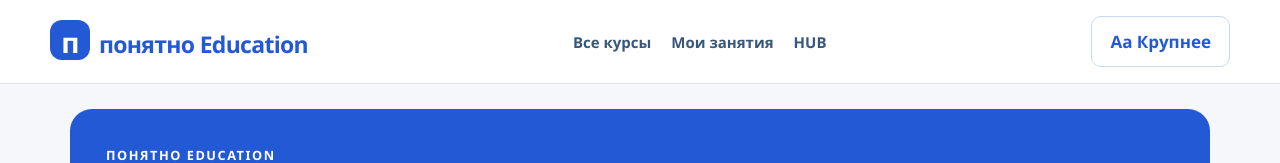
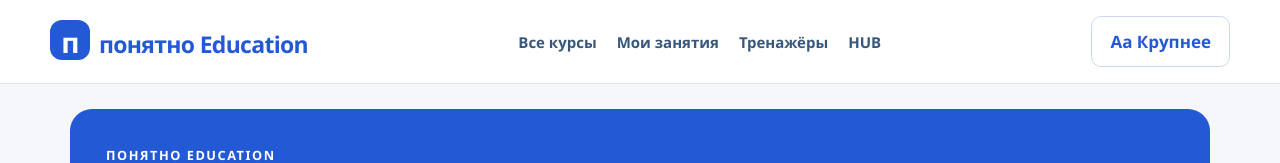
Before and after one commit to nyaganmaksimov-sys/ponyatno-course, a plain HTML site: page education/index.html in a window 1280 px wide. Shown: the top 163 px of the page. Drawn offline with Linux system fonts and the light colour scheme.

Commit message:
Integrate practice simulator library and update education navigation

```diff
--- a/education/index.html
+++ b/education/index.html
@@ -1 +1 @@
-<!doctype html><html lang="ru"><head><meta charset="utf-8"><meta name="viewport" content="width=device-width,initial-scale=1"><title>Понятно Education — обучение для всей семьи</title><link rel="stylesheet" href="style.css?v=2"><script defer src="catalog.js?v=2"></script><script defer src="app.js?v=2"></script></head><body><header><a class="brand" href="#home"><span>п</span>понятно Education</a><nav><a href="#home">Все курсы</a><a href="#progress">Мои занятия</a><a href="../hub/#education">HUB</a></nav><button id="font" aria-pressed="false">Аа Крупнее</button></header><main id="main" tabindex="-1"></main><footer>Понятно · Обучение для всей семьи. Учебные ситуации вымышлены. <a href="#sources">Источники и методические ограничения</a></footer></body></html>
+<!doctype html><html lang="ru"><head><meta charset="utf-8"><meta name="viewport" content="width=device-width,initial-scale=1"><title>Понятно Education — обучение для всей семьи</title><link rel="stylesheet" href="style.css?v=3"><script defer src="catalog.js?v=3"></script><script defer src="simulators.js?v=3"></script><script defer src="app.js?v=3"></script></head><body><header><a class="brand" href="#home"><span>п</span>понятно Education</a><nav><a href="#home">Все курсы</a><a href="#progress">Мои занятия</a><a href="#sim">Тренажёры</a><a href="../hub/#education">HUB</a></nav><button id="font" aria-pressed="false">Аа Крупнее</button></header><main id="main" tabindex="-1"></main><footer>Понятно · Обучение для всей семьи. Учебные ситуации вымышлены. <a href="#sources">Источники и методические ограничения</a></footer></body></html>
```
